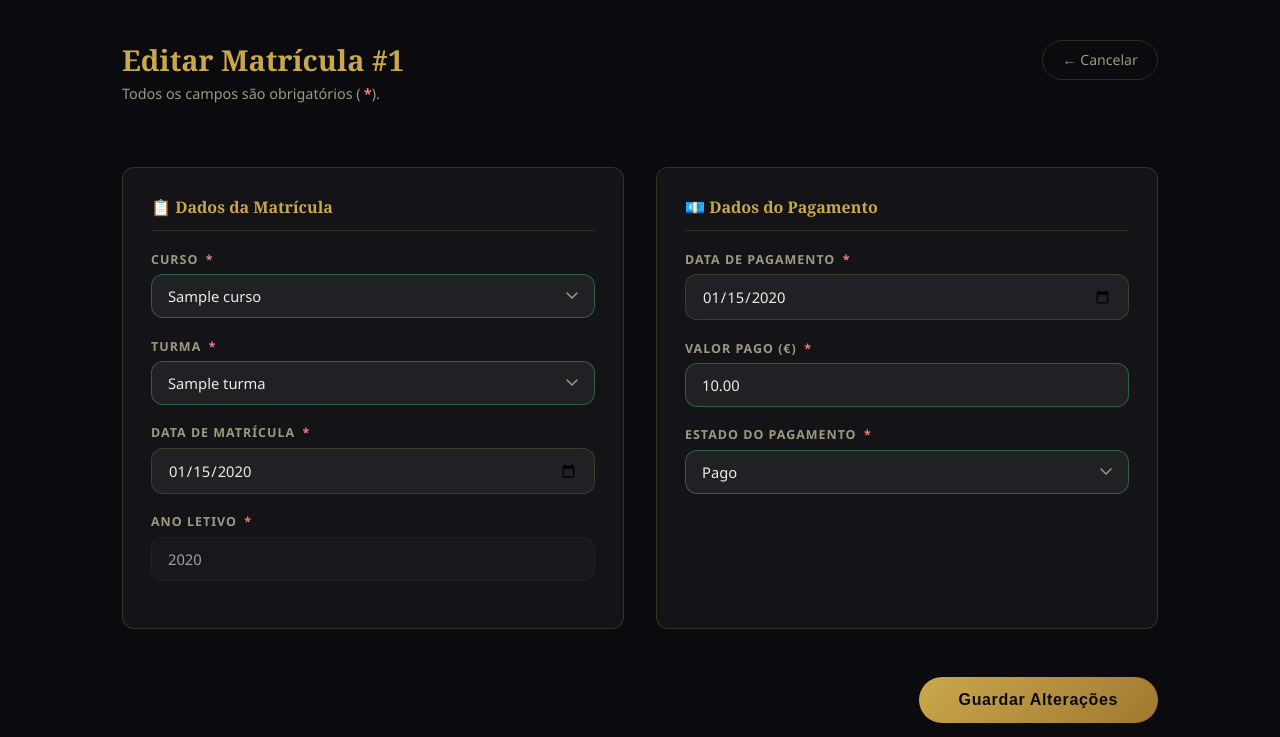
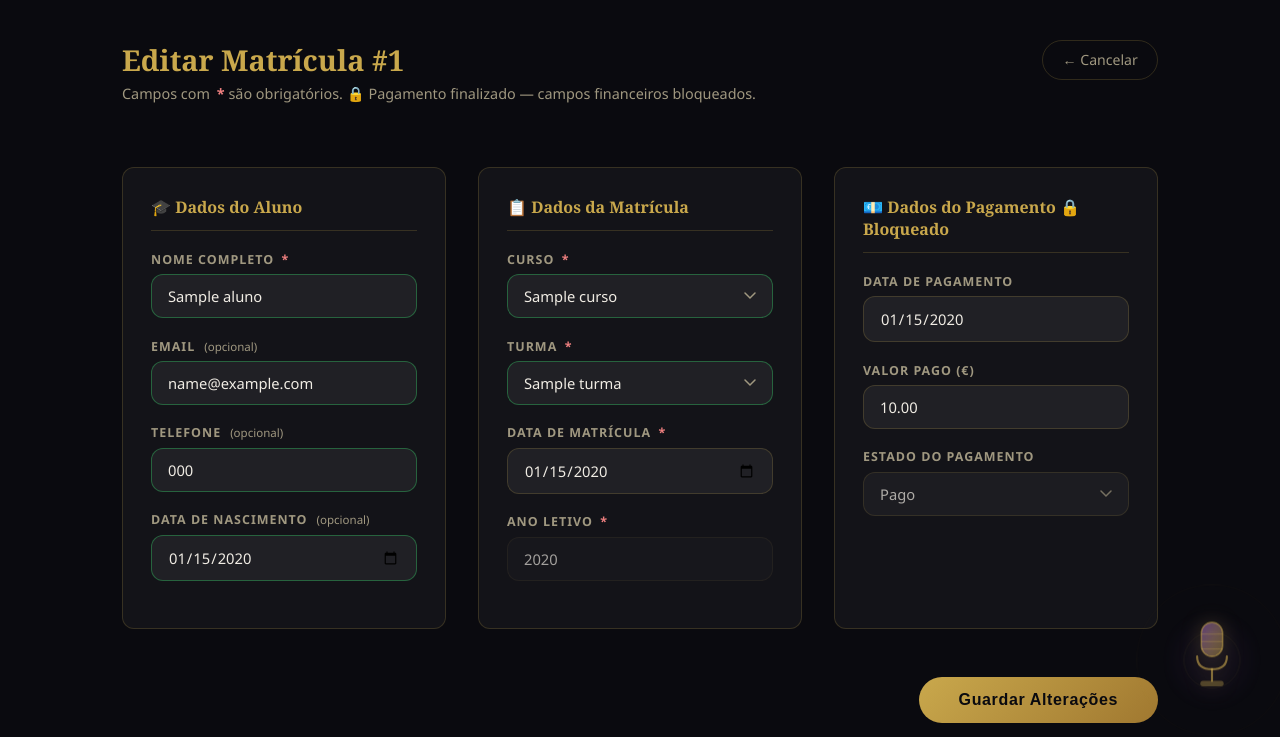
Before and after one commit to FelipeM-eng/Projeto_EscolaDeMusica, a Django app: page /matriculas/1/editar/ in a window 1280 px wide. Shown: the part 63-800 px from the top of the page. Run offline with Django 5.2, Linux system fonts and the light colour scheme; a user stored in the database is signed in; tables that the repository leaves empty hold one stand-in row (values such as "Sample post").

Commit message:
validações finais na pagina de edição e matricula nova

```diff
--- a/escola_musica/forms.py
+++ b/escola_musica/forms.py
@@ -205,7 +205,14 @@ class PagamentoForm(forms.ModelForm):
 # ─────────────────────────────────────────────────────────────
 
 class PagamentoEdicaoForm(PagamentoForm):
-    """Permite Cancelado e aplica as mesmas regras de datas."""
+    """
+    Formulário de edição de pagamento.
+    - Permite estado Cancelado e Pendente
+    - Se estado actual for 'Pago': campos bloqueados no frontend
+      e validação usa valores originais (campos disabled não são
+      enviados pelo browser no POST)
+    - Se estado for Pendente ou Cancelado: validação normal
+    """
 
     status = forms.ChoiceField(
         choices=OPCOES_STATUS_EDICAO,
@@ -214,10 +221,52 @@ class PagamentoEdicaoForm(PagamentoForm):
             'required':       'Seleciona o estado do pagamento.',
             'invalid_choice': 'Estado inválido.',
         },
-        widget=forms.Select(attrs={'class': 'campo-input', 'required': True}),
+        widget=forms.Select(
+            attrs={'class': 'campo-input', 'required': True}
+        ),
     )
 
+    def __init__(self, *args, utilizador=None, **kwargs):
+        super().__init__(*args, utilizador=utilizador, **kwargs)
+        self.utilizador   = utilizador
+        self._pag_pago    = (
+            self.instance and
+            self.instance.pk and
+            self.instance.status == 'Pago'
+        )
+
+        # Se pagamento Pago — bloqueia campos no frontend
+        if self._pag_pago:
+            for campo in ['valor_pago', 'status', 'data_pagamento']:
+                self.fields[campo].widget.attrs.update({
+                    'disabled': True,
+                    'title':    'Pagamento finalizado — não pode ser alterado.',
+                })
+            # Campos não obrigatórios no POST
+            # (browser não os envia quando disabled)
+            for campo in ['valor_pago', 'status', 'data_pagamento']:
+                self.fields[campo].required = False
+
+    def clean(self):
+        """
+        Se pagamento está Pago, injeta os valores originais
+        nos cleaned_data antes de qualquer validação cruzada.
+        Resolve o problema dos campos disabled não serem enviados.
+        """
+        cleaned = super().clean()
+
+        if self._pag_pago and self.instance and self.instance.pk:
+            cleaned['valor_pago']     = self.instance.valor_pago
+            cleaned['status']         = self.instance.status
+            cleaned['data_pagamento'] = self.instance.data_pagamento
+
+        return cleaned
+
     def clean_status(self):
+        # Se Pago — devolve valor original sem validar
+        if self._pag_pago and self.instance and self.instance.pk:
+            return self.instance.status
+
         status = self.cleaned_data.get('status')
         if not status:
             raise ValidationError("Seleciona o estado do pagamento.")
@@ -227,6 +276,57 @@ class PagamentoEdicaoForm(PagamentoForm):
                 f"Estado inválido. Escolhe entre: {', '.join(opcoes)}."
             )
         return status
+
+    def clean_valor_pago(self):
+        # Se Pago — devolve valor original sem validar
+        if self._pag_pago and self.instance and self.instance.pk:
+            return self.instance.valor_pago
+        return super().clean_valor_pago()
+
+    def clean_data_pagamento(self):
+        # Se Pago — devolve data original sem validar
+        if self._pag_pago and self.instance and self.instance.pk:
+            return self.instance.data_pagamento
+
+        # Se Pendente ou Cancelado — validação normal do mês actual
+        data = self.cleaned_data.get('data_pagamento')
+        hoje = timezone.now().date()
+
+        if not data:
+            raise ValidationError("A data de pagamento é obrigatória.")
+
+        _validar_data_minima(data, "Data de pagamento")
+
+        primeiro_dia = hoje.replace(day=1)
+        import calendar as _cal
+        ultimo_dia = hoje.replace(
+            day=_cal.monthrange(hoje.year, hoje.month)[1]
+        )
+
+        if data < primeiro_dia or data > ultimo_dia:
+            raise ValidationError(
+                f"A data de pagamento deve ser no mês actual "
+                f"({primeiro_dia.strftime('%d/%m/%Y')} a "
+                f"{ultimo_dia.strftime('%d/%m/%Y')})."
+            )
+
+        return data
+
+    def save(self, commit=True):
+        """
+        Se pagamento Pago — garante que os valores originais
+        são preservados mesmo que o POST tenha sido manipulado.
+        """
+        instancia = super().save(commit=False)
+
+        if self._pag_pago and self.instance and self.instance.pk:
+            instancia.valor_pago     = self.instance.valor_pago
+            instancia.status         = self.instance.status
+            instancia.data_pagamento = self.instance.data_pagamento
+
+        if commit:
+            instancia.save()
+        return instancia
 
 
 # ─────────────────────────────────────────────────────────────
@@ -463,6 +563,153 @@ class AlunoForm(forms.Form):
 
         return data
 
+class AlunoEdicaoForm(forms.Form):
+    """
+    Formulário de edição dos dados pessoais do aluno.
+    Igual ao AlunoForm mas sem o campo nome
+    (o nome não deve ser alterado na edição de matrícula).
+    """
+
+    nome = forms.CharField(
+        label='Nome completo',
+        max_length=NOME_MAX_CHARS,
+        required=True,
+        widget=forms.TextInput(attrs={
+            'class':        'campo-input',
+            'placeholder':  'Nome do aluno',
+            'autocomplete': 'off',
+            'maxlength':    str(NOME_MAX_CHARS),
+        }),
+        error_messages={
+            'required': 'O nome do aluno é obrigatório.',
+        },
+    )
+
+    email = forms.CharField(
+        label='Email',
+        max_length=120,
+        required=False,
+        widget=forms.EmailInput(attrs={
+            'class':        'campo-input',
+            'placeholder':  'Ex: joao.silva@email.com',
+            'autocomplete': 'off',
+        }),
+    )
+
+    telefone = forms.CharField(
+        label='Telefone',
+        max_length=20,
+        required=False,
+        widget=forms.TextInput(attrs={
+            'class':        'campo-input',
+            'placeholder':  'Ex: +351 912 345 678',
+            'autocomplete': 'off',
+        }),
+    )
+
+    data_nascimento = forms.DateField(
+        label='Data de nascimento',
+        required=False,
+        widget=forms.DateInput(
+            attrs={
+                'type':  'date',
+                'class': 'campo-input',
+                # Mínimo: 120 anos atrás
+                'min': (
+                    timezone.now().date().replace(
+                        year=timezone.now().year - 120
+                    )
+                ).isoformat(),
+                # Máximo: há pelo menos 3 anos (não pode ter menos de 3 anos)
+                'max': (
+                    timezone.now().date().replace(
+                        year=timezone.now().year - 3
+                    )
+                ).isoformat(),
+            },
+            format='%Y-%m-%d'
+        ),
+    )
+
+    def __init__(self, *args, **kwargs):
+        super().__init__(*args, **kwargs)
+        _aplicar_atributos(self.fields)
+
+    def clean_nome(self):
+        valor = self.cleaned_data.get('nome', '')
+        if not valor or not valor.strip():
+            raise ValidationError("O nome do aluno é obrigatório.")
+        valor = _sanitizar_nome(valor)
+        if not REGEX_NOME_VALIDO.match(valor):
+            raise ValidationError(
+                "O nome contém caracteres inválidos. "
+                "Apenas letras, espaços, hífens e apóstrofos são permitidos."
+            )
+        return valor
+
+    def clean_email(self):
+        valor = self.cleaned_data.get('email', '')
+        if not valor:
+            return None
+        valor = _sanitizar_texto(valor).lower()
+        try:
+            validate_email(valor)
+        except ValidationError:
+            raise ValidationError(
+                "Introduz um endereço de email válido."
+            )
+        return valor
+
+    def clean_telefone(self):
+        valor = self.cleaned_data.get('telefone', '')
+        if not valor or not valor.strip():
+            return None
+        valor = _sanitizar_texto(valor)
+        if not REGEX_TELEFONE_VALIDO.match(valor):
+            raise ValidationError(
+                "Formato inválido. Ex: +351 912 345 678"
+            )
+        apenas_digitos = re.sub(r'\D', '', valor)
+        if len(apenas_digitos) < 7:
+            raise ValidationError(
+                "O número deve ter pelo menos 7 dígitos."
+            )
+        return valor
+
+    def clean_data_nascimento(self):
+        data = self.cleaned_data.get('data_nascimento')
+
+        if not data:
+            return None
+
+        hoje = timezone.now().date()
+
+        # Não pode ser futura
+        if data > hoje:
+            raise ValidationError(
+                "A data de nascimento não pode ser uma data futura."
+            )
+
+        # Máximo 120 anos atrás
+        data_minima = hoje.replace(year=hoje.year - 120)
+        if data < data_minima:
+            raise ValidationError(
+                "Data de nascimento inválida — máximo 120 anos atrás."
+            )
+
+        # Mínimo 3 anos de idade
+        try:
+            data_maxima = hoje.replace(year=hoje.year - 3)
+        except ValueError:
+            # 29 fev em ano não bissexto
+            data_maxima = hoje.replace(year=hoje.year - 3, day=28)
+
+        if data > data_maxima:
+            raise ValidationError(
+                "O aluno deve ter pelo menos 3 anos de idade."
+            )
+
+        return data
 
 class MatriculaForm(forms.ModelForm):
     """
@@ -648,3 +895,71 @@ class MatriculaForm(forms.ModelForm):
                     f"ao curso '{curso.nome}'."
                 )
         return cleaned
+
+class MatriculaEdicaoForm(MatriculaForm):
+    """
+    Variante do MatriculaForm para edição de matrículas existentes.
+    Permite alterar a data de matrícula para qualquer data do ano actual
+    (não apenas a partir de hoje como na criação).
+    """
+
+    def __init__(self, *args, **kwargs):
+        super().__init__(*args, **kwargs)
+
+        # Sobrepõe o widget da data de matrícula
+        # para permitir datas passadas do ano actual
+        self.fields['data_matricula'].widget = forms.DateInput(
+            attrs={
+                'type':     'date',
+                'min':      timezone.now().date().replace(
+                                month=1, day=1
+                            ).isoformat(),
+                'max':      timezone.now().date().replace(
+                                month=12, day=31
+                            ).isoformat(),
+                'class':    'campo-input',
+                'required': True,
+                'id':       'id_data_matricula',
+            },
+            format='%Y-%m-%d'
+        )
+
+    def clean_data_matricula(self):
+        """
+        Regra de edição: qualquer data do ano actual.
+        Substitui a regra da criação (mínimo = hoje).
+        """
+        data = self.cleaned_data.get('data_matricula')
+        hoje = timezone.now().date()
+
+        if not data:
+            raise ValidationError("A data de matrícula é obrigatória.")
+
+        _validar_data_minima(data, "Data de matrícula")
+
+        primeiro_dia_ano = hoje.replace(month=1, day=1)
+        ultimo_dia_ano   = hoje.replace(month=12, day=31)
+
+        if data < primeiro_dia_ano:
+            raise ValidationError(
+                f"A data de matrícula deve ser no ano actual "
+                f"(mínimo: {primeiro_dia_ano.strftime('%d/%m/%Y')})."
+            )
+        if data > ultimo_dia_ano:
+            raise ValidationError(
+                f"A data de matrícula não pode ser superior a "
+                f"{ultimo_dia_ano.strftime('%d/%m/%Y')}."
+            )
+        return data
+
+    def clean_ano_letivo(self):
+        """
+        Na edição, o ano letivo é derivado da data de matrícula editada.
+        """
+        data = self.cleaned_data.get('data_matricula')
+        if data:
+            return data.year
+        ano = self.cleaned_data.get('ano_letivo')
+        if ano is None:
+            raise ValidationError("O ano letivo é obrigatório.")
+        return ano
--- a/escola_musica/views.py
+++ b/escola_musica/views.py
@@ -9,7 +9,11 @@ from django.contrib import messages
 from django.db import IntegrityError, DatabaseError
 
 from .models import Matricula, Pagamento, Aluno, Curso, Turma
-from .forms import MatriculaForm, PagamentoForm, PagamentoEdicaoForm, AlunoForm
+from .forms import (
+    MatriculaForm, MatriculaEdicaoForm,
+    PagamentoForm, PagamentoEdicaoForm,
+    AlunoForm, AlunoEdicaoForm
+)
 
 logger = logging.getLogger('escola_musica')
 
@@ -341,70 +345,128 @@ def matricula_detalhe(request, pk):
 
 @login_required
 def matricula_editar(request, pk):
-    matricula = get_object_or_404(Matricula, pk=pk)
-    pagamento = matricula.id_pagamento
+    """
+    Edição de matrícula.
+    - Mostra e permite editar dados pessoais do aluno
+    - Bloqueia campos financeiros se pagamento estiver Pago
+    - Valida data_pagamento >= data_matricula
+    - Redireciona para lista após sucesso
+    """
+    matricula  = get_object_or_404(Matricula, pk=pk)
+    pagamento  = matricula.id_pagamento
+    aluno      = matricula.id_aluno
+    pag_pago   = pagamento and pagamento.status == 'Pago'
 
-    form_matricula = MatriculaForm(
+    # Dados iniciais do aluno para pré-preencher o form
+    dados_aluno_iniciais = {
+        'nome':            aluno.nome            if aluno else '',
+        'email':           aluno.email           if aluno else '',
+        'telefone':        aluno.telefone        if aluno else '',
+        'data_nascimento': aluno.data_nascimento if aluno else None,
+    }
+
+    form_aluno = AlunoEdicaoForm(
+        request.POST or None,
+        initial=dados_aluno_iniciais
+    )
+    form_matricula = MatriculaEdicaoForm(
         request.POST or None,
         instance=matricula
     )
     form_pagamento = PagamentoEdicaoForm(
         request.POST or None,
         instance=pagamento,
-        utilizador=request.user      # ← passa utilizador
+        utilizador=request.user
     )
 
     if request.method == 'POST':
-        mat_valida = form_matricula.is_valid()
-        pag_valido = form_pagamento.is_valid()
+        aluno_valido = form_aluno.is_valid()
+        mat_valida   = form_matricula.is_valid()
+        pag_valido   = form_pagamento.is_valid()
 
-        if mat_valida and pag_valido:
-            try:
-                pag_actualizado = form_pagamento.save()
-                mat_actualizada = form_matricula.save(commit=False)
-                mat_actualizada.id_pagamento = pag_actualizado
-                mat_actualizada.save()
+        if aluno_valido and mat_valida and pag_valido:
 
-                messages.success(
-                    request,
-                    f"Matrícula #{matricula.id_matricula} actualizada com sucesso."
-                )
-                return redirect('matricula_detalhe', pk=matricula.pk)
+            # Validação cruzada: data_pagamento >= data_matricula
+            data_matricula = form_matricula.cleaned_data.get('data_matricula')
+            data_pagamento = form_pagamento.cleaned_data.get('data_pagamento')
 
-            except IntegrityError as e:
-                logger.error(
-                    f"IntegrityError ao editar pk={pk} | "
-                    f"user={request.user.username} | erro={e}"
-                )
-                messages.error(
-                    request,
-                    "Já existe uma matrícula com este aluno, curso e turma."
-                )
+            erro_datas = False
+            if data_matricula and data_pagamento:
+                if data_pagamento < data_matricula:
+                    form_pagamento.add_error(
+                        'data_pagamento',
+                        f"A data de pagamento "
+                        f"({data_pagamento.strftime('%d/%m/%Y')}) "
+                        f"não pode ser anterior à data de matrícula "
+                        f"({data_matricula.strftime('%d/%m/%Y')})."
+                    )
+                    erro_datas = True
 
-            except DatabaseError as e:
-                logger.error(
-                    f"DatabaseError ao editar pk={pk} | "
-                    f"user={request.user.username} | erro={e}"
-                )
-                messages.error(
-                    request,
-                    "Não foi possível actualizar. Tenta novamente."
-                )
+            if not erro_datas:
+                try:
+                    # Actualiza dados pessoais do aluno
+                    if aluno:
+                        cd_a = form_aluno.cleaned_data
+                        aluno.nome = cd_a['nome']
+                        if cd_a.get('email') is not None:
+                            aluno.email = cd_a['email']
+                        if cd_a.get('telefone') is not None:
+                            aluno.telefone = cd_a['telefone']
+                        if cd_a.get('data_nascimento') is not None:
+                            aluno.data_nascimento = cd_a['data_nascimento']
+                        aluno.save()
 
-            except Exception as e:
-                logger.error(
-                    f"Erro inesperado ao editar pk={pk} | "
-                    f"user={request.user.username} | erro={e}"
-                )
-                messages.error(request, "Erro inesperado. Contacta o administrador.")
+                    # Guarda pagamento e matrícula
+                    pag_actualizado      = form_pagamento.save()
+                    mat_actualizada      = form_matricula.save(commit=False)
+                    mat_actualizada.id_pagamento = pag_actualizado
+                    mat_actualizada.save()
 
+                    messages.success(
+                        request,
+                        f"Matrícula #{matricula.id_matricula} "
+                        "actualizada com sucesso."
+                    )
+                    # Redireciona para a LISTA (não para o detalhe)
+                    return redirect('matriculas_lista')
+
+                except IntegrityError as e:
+                    logger.error(
+                        f"IntegrityError ao editar pk={pk} | "
+                        f"user={request.user.username} | erro={e}"
+                    )
+                    messages.error(
+                        request,
+                        "Já existe uma matrícula com este aluno, "
+                        "curso e turma."
+                    )
+                except DatabaseError as e:
+                    logger.error(
+                        f"DatabaseError ao editar pk={pk} | "
+                        f"user={request.user.username} | erro={e}"
+                    )
+                    messages.error(
+                        request,
+                        "Não foi possível actualizar. Tenta novamente."
+                    )
+                except Exception as e:
+                    logger.error(
+                        f"Erro inesperado ao editar pk={pk} | "
+                        f"user={request.user.username} | erro={e}"
+                    )
+                    messages.error(
+                        request,
+                        "Erro inesperado. Contacta o administrador."
+                    )
         else:
             messages.warning(request, "Corrige os erros antes de guardar.")
 
     return render(request, 'escola_musica/matricula_editar.html', {
+        'form_aluno':    form_aluno,
         'form_matricula': form_matricula,
         'form_pagamento': form_pagamento,
         'matricula':      matricula,
+        'pag_pago':       pag_pago,
     })
 
 @login_required
--- a/templates/escola_musica/matricula_detalhe.html
+++ b/templates/escola_musica/matricula_detalhe.html
@@ -5,13 +5,14 @@
 
 {% block css_extra %}
   <link rel="stylesheet" href="{% static 'escola_musica/css/matriculas.css' %}">
+  <link rel="stylesheet" href="{% static 'escola_musica/css/microfone.css' %}">
 {% endblock %}
 
 {% block conteudo %}
 
   <div class="pagina-cabecalho">
     <div>
-      <h1 class="pagina-titulo">Matrícula #{{ matricula.id_matricula }}</h1>
+      <h1 class="pagina-titulo">Matrícula Nº{{ matricula.id_matricula }}</h1>
       <p class="pagina-subtitulo">Detalhe completo do registo</p>
     </div>
     <a href="{% url 'matriculas_lista' %}" class="btn-secundario">
@@ -87,4 +88,6 @@
 
   </div>
 
+  {% include 'escola_musica/components/microfone.html' %}
+
 {% endblock %}
--- a/templates/escola_musica/matricula_editar.html
+++ b/templates/escola_musica/matricula_editar.html
@@ -5,6 +5,7 @@
 
 {% block css_extra %}
   <link rel="stylesheet" href="{% static 'escola_musica/css/formularios.css' %}">
+  <link rel="stylesheet" href="{% static 'escola_musica/css/microfone.css' %}">
 {% endblock %}
 
 {% block conteudo %}
@@ -13,10 +14,16 @@
   <div>
     <h1 class="pagina-titulo">Editar Matrícula #{{ matricula.id_matricula }}</h1>
     <p class="pagina-subtitulo">
-      Todos os campos são obrigatórios (<span class="obrigatorio">*</span>).
+      Campos com <span class="obrigatorio">*</span> são obrigatórios.
+      {% if pag_pago %}
+        <span class="aviso-recepcao">
+          🔒 Pagamento finalizado — campos financeiros bloqueados.
+        </span>
+      {% endif %}
     </p>
   </div>
-  <a href="{% url 'matricula_detalhe' matricula.pk %}" class="btn-secundario">
+  <!-- Botão cancelar → lista de matrículas -->
+  <a href="{% url 'matriculas_lista' %}" class="btn-secundario">
     ← Cancelar
   </a>
 </div>
@@ -27,9 +34,33 @@
       id="form-matricula-editar">
   {% csrf_token %}
 
-  <div class="form-grid">
+  <div class="form-grid form-grid--3">
 
-    <!-- Dados da Matrícula -->
+    <!-- ── Secção 1: Dados do Aluno ── -->
+    <div class="form-secao">
+      <h2 class="form-secao__titulo">🎓 Dados do Aluno</h2>
+
+      {% for field in form_aluno %}
+        <div class="form-grupo {% if field.errors %}form-grupo--erro{% endif %}">
+          <label for="{{ field.id_for_label }}">
+            {{ field.label }}
+            {% if field.field.required %}
+              <span class="obrigatorio">*</span>
+            {% else %}
+              <span class="campo-opcional">(opcional)</span>
+            {% endif %}
+          </label>
+          {{ field }}
+          {% for erro in field.errors %}
+            <span class="form-erro" role="alert">
+              <span class="form-erro__icone">!</span>{{ erro }}
+            </span>
+          {% endfor %}
+        </div>
+      {% endfor %}
+    </div>
+
+    <!-- ── Secção 2: Dados da Matrícula ── -->
     <div class="form-secao">
       <h2 class="form-secao__titulo">📋 Dados da Matrícula</h2>
 
@@ -57,15 +88,24 @@
       {% endif %}
     </div>
 
-    <!-- Dados do Pagamento -->
-    <div class="form-secao">
-      <h2 class="form-secao__titulo">💶 Dados do Pagamento</h2>
+    <!-- ── Secção 3: Dados do Pagamento ── -->
+    <div class="form-secao {% if pag_pago %}form-secao--bloqueada{% endif %}">
+      <h2 class="form-secao__titulo">
+        💶 Dados do Pagamento
+        {% if pag_pago %}
+          <span class="bloqueado-badge">🔒 Bloqueado</span>
+        {% endif %}
+      </h2>
 
       {% for field in form_pagamento %}
-        <div class="form-grupo {% if field.errors %}form-grupo--erro{% endif %}">
+        <div class="form-grupo
+             {% if field.errors %}form-grupo--erro{% endif %}
+             {% if pag_pago %}form-grupo--bloqueado{% endif %}">
           <label for="{{ field.id_for_label }}">
             {{ field.label }}
-            <span class="obrigatorio">*</span>
+            {% if not pag_pago %}
+              <span class="obrigatorio">*</span>
+            {% endif %}
           </label>
           {{ field }}
           {% for erro in field.errors %}
@@ -89,6 +129,8 @@
 
 </form>
 
+{% include 'escola_musica/components/microfone.html' %}
+
 {% endblock %}
 
 {% block js_extra %}
--- a/templates/escola_musica/matriculas_lista.html
+++ b/templates/escola_musica/matriculas_lista.html
@@ -7,6 +7,7 @@
 {% block css_extra %}
   <link rel="stylesheet" href="{% static 'escola_musica/css/matriculas.css' %}">
   <link rel="stylesheet" href="{% static 'escola_musica/css/modal.css' %}">
+  <link rel="stylesheet" href="{% static 'escola_musica/css/microfone.css' %}">
 {% endblock %}
 
 {% block conteudo %}
@@ -181,6 +182,8 @@
   </div>
 </div>
 {% endif %}
+
+{% include 'escola_musica/components/microfone.html' %}
 {% endblock %}
 
 {% block js_extra %}
```
